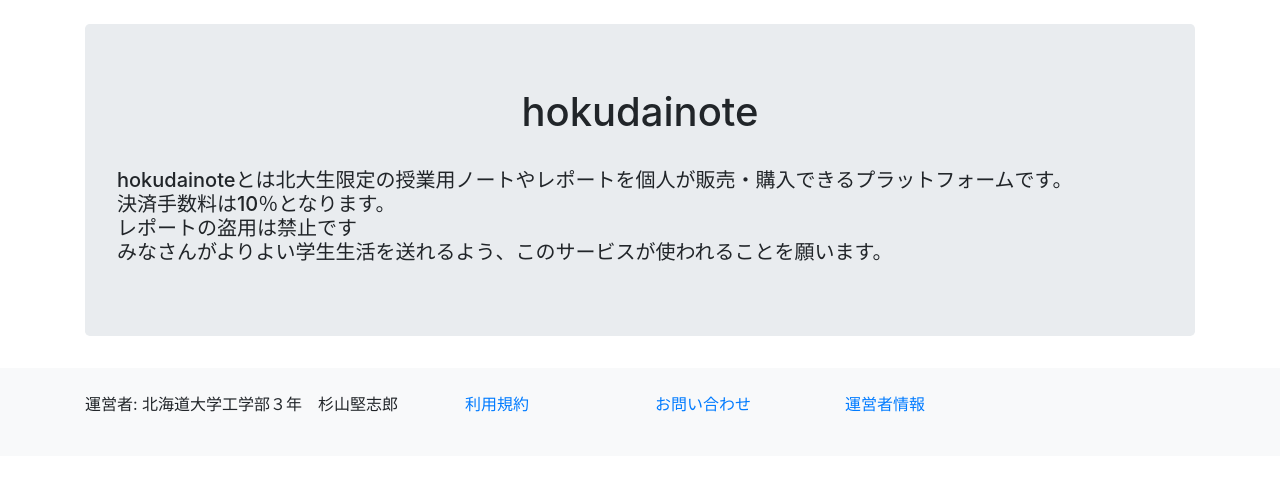
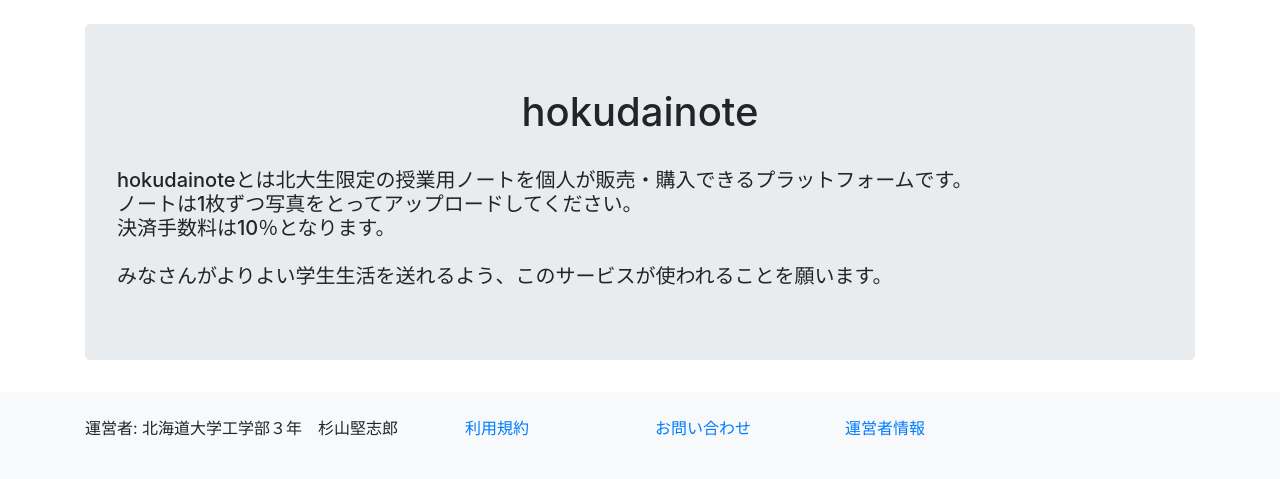
Before and after one commit to KenshiroSugiyama/hokudainote, a Rails app: page / in a window 1280 px wide. Shown: the part 56-535 px from the top of the page. Run offline with Rails 7, Linux system fonts and the light colour scheme; style sheets or scripts are compiled from the project's sources; parts of the project's set-up code (start-up, migrations or seed data) failed here and were passed over; some libraries are stand-ins or nearby versions.

Commit message:
レポート削除

```diff
--- a/app/views/toppages/index.html.erb
+++ b/app/views/toppages/index.html.erb
@@ -2,9 +2,9 @@
 <h1 class="text-center">hokudainote</h1>
 <br>
 <h5>
-hokudainoteとは北大生限定の授業用ノートやレポートを個人が販売・購入できるプラットフォームです。<br>
-決済手数料は10％となります。<br>
-レポートの盗用は禁止です<br>
+hokudainoteとは北大生限定の授業用ノートを個人が販売・購入できるプラットフォームです。<br>
+ノートは1枚ずつ写真をとってアップロードしてください。<br>
+決済手数料は10％となります。<br><br>
 みなさんがよりよい学生生活を送れるよう、このサービスが使われることを願います。
 </h5>
 </div>
--- a/app/views/toppages/profile.html.erb
+++ b/app/views/toppages/profile.html.erb
@@ -1,9 +1,10 @@
 <h3>運営者情報</h3>
 <br>
 <div>
-杉山堅志郎<br>北海道大学工学部3年<br>
+杉山堅志郎<br>北海道大学工学部3年<br>体育会サッカー部所属<br>
 昨年の夏からプログラミングの勉強を始め、半年ほど前からこのサービスの開発を進めてきました。<br>
 言語はRuby、フレームワークはrailsを使っています。<br><br>
 現在すべて一人で開発をしているため、一緒に開発を進められる仲間を募集しています。railsを使ったアプリ開発をした経験のある方がいましたら、ぜひ手伝っていただきたいです。<br>
 連絡お待ちしています。
 </div>
+<br>
```
